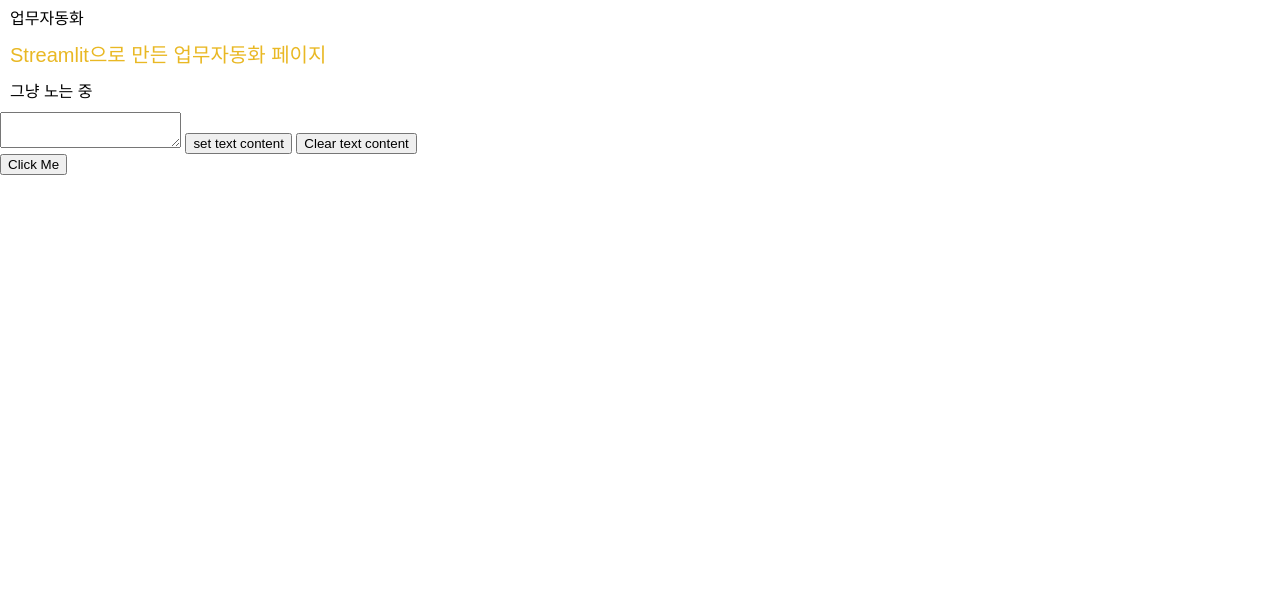
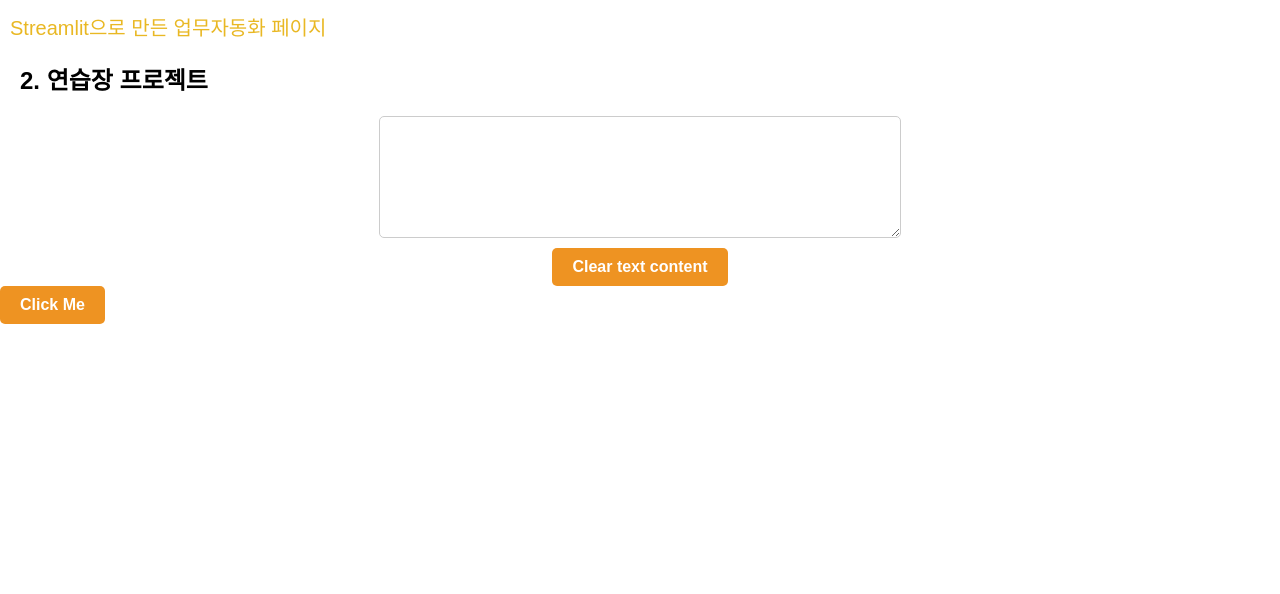
Before and after one commit to Surihub/web, a plain HTML site: page project.html in a window 1280 px wide. Shown: the part 206-800 px from the top of the page. Drawn offline with Linux system fonts and the light colour scheme.

Commit message:
1015_5 pages folder deleted

```diff
--- a/pages/d3/d3.js
+++ b/d3/d3.js
@@ -1,6 +1,6 @@
 import * as d3 from "https://cdn.jsdelivr.net/npm/d3@7/+esm";
 
-const data = await d3.csv("/pages/d3/data/iris.csv");
+const data = await d3.csv("/d3/data/iris.csv");
 console.log(data);
 
 const width = 500;
--- a/mystyle.css
+++ b/mystyle.css
@@ -84,7 +84,37 @@ g:hover,
 h2 {
     margin:20px;
 }
+.container {
+    display: flex;
+    flex-direction: column;
+    align-items: center;
+}
 
+.story {
+    width: 500px;
+    height: 100px;
+    padding: 10px;
+    border: 1px solid #ccc;
+    border-radius: 5px;
+    margin-bottom: 10px;
+}
+.myButton {
+    display: inline-block;
+    padding: 10px 20px;
+    background-color: #EE9322;
+    color: #fff;
+    text-decoration: none;
+    font-weight: bold;
+    border: none;
+    border-radius: 5px;
+    cursor: pointer;
+    font-size: 16px;
+}
+
+.myButton:hover {
+    background-color: #D83F31;
+    color: #fff;
+}
 
 /* d3 */
 .tooltip {
--- a/pages/project.html
+++ b/project.html
@@ -4,7 +4,7 @@
 <head>
     <meta charset="UTF-8">
     <meta name="viewport" content="width=device-width, initial-scale=1.0">
-    <link rel="stylesheet" href="../mystyle.css">
+    <link rel="stylesheet" href="mystyle.css">
     <title>My projects</title>
 </head>
 
@@ -12,23 +12,22 @@
     <div class="index">
         <h1>Subhin Hwang</h1>
         <div class="tabs">
-            <a href="../index.html" class="tab">Home</a>
-            <a href="/pages/about.html" class="tab">About</a>
-            <a href="/pages/d3.html" class="tab">D3</a>
-            <a href="/pages/project.html" class="tab">Project</a>
+            <a href="index.html" class="tab">Home</a>
+            <a href="about.html" class="tab">About</a>
+            <a href="d3.html" class="tab">D3</a>
+            <a href="project.html" class="tab">Project</a>
         </div>
     </div>
-    <h2>My projects</h2>
-    <p>업무자동화</p>
+    <h2>1. 업무자동화 프로젝트</h2>
     <a href="https://surihub-rpa-app-ieocnc.streamlit.app/" class="tab">Streamlit으로 만든 업무자동화 페이지</a>
-    <p>그냥 노는 중</p>
+
+    <h2>2. 연습장 프로젝트</h2>
     <div class="container">
         <textarea class="story"></textarea>
-        <button id = "set-text" type="button">set text content</button>
-        <button id = "clear-text" type="button">Clear text content</button>
+        <button class ="myButton" type="button">Clear text content</button>
     </div>
     <div>
-        <button id="myButton">Click Me</button>
+        <button class ="myButton">Click Me</button>
 
         <script>
             // 버튼 엘리먼트 가져오기
@@ -36,7 +35,6 @@
 
             // 클릭 이벤트 핸들러 함수
             function functionA() {
-                alert("Button Clicked!");
                 confirm("까꿍!");
             }
 
```
Also changed, not shown: about.html (renamed from pages/about.html, +5 -5 lines), d3.html (renamed from pages/d3.html, +10 -10 lines), index.html (+3 -3 lines), d3/data/iris.csv (renamed from pages/d3/data/iris.csv), pages/d3/d3.css (deleted).
